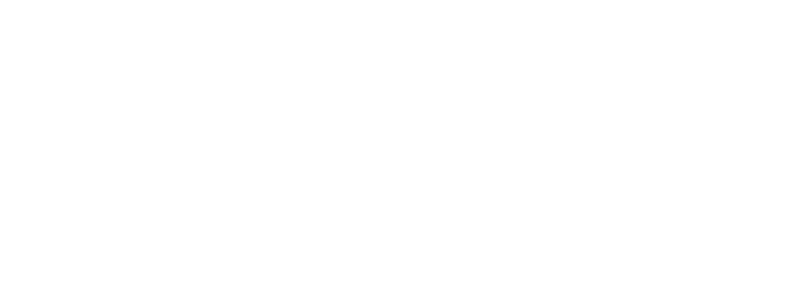
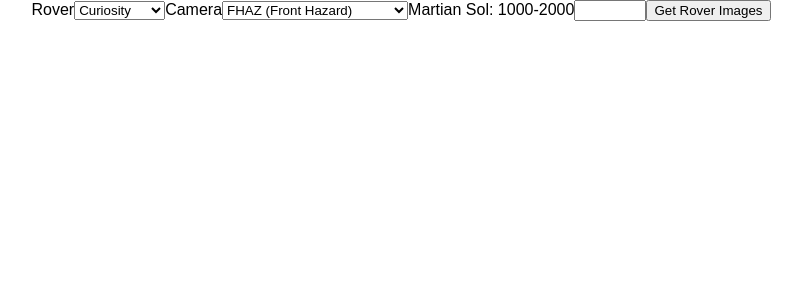
Before and after one commit to AryDavani/10.3-mars-rover, a React (Create React App) app: page / in a window 1280 px wide. Shown: the top 300 px of the page, without its empty margins (239-1041 px from the left). Built offline with nearby package versions, Linux system fonts and the light colour scheme.

Commit message:
added form

```diff
--- a/src/components/App.js
+++ b/src/components/App.js
@@ -1,10 +1,52 @@
 import React, { Component } from 'react';
 import '../styles/App.css';
 
+const API_KEY = "YsufMlmxBpbmZbBZ1ITvaOESX5ocgzaKBzVDnpTL";
+
+
 class App extends Component {
+  constructor(){
+    super();
+
+    this.state = {
+      rover: '',
+      camera: '',
+      sol: ''
+    }
+
+    let rover = this.state.rover;
+    let camera = this.state.camera;
+    let number = this.state.sol;
+
+    const IMG_URL = 'https://api.nasa.gov/mars-photos/api/v1/rovers/${rover}/photos?sol=${number}&camera=${camera}&api_key=${API_KEY}';
+  }
+
   render() {
     return (
-      <div className="App">
+      <div className="flex-center">
+
+        <form onSubmit={ this._handleSubmit }>
+
+          <label htmlFor="rover">Rover</label>
+          <select onChange={ this._handleChange } id="rover" value={ this.state.value }>
+            <option value="Curiosity">Curiosity</option>
+            <option value="Opportunity">Opportunity</option>
+            <option value="Spirit">Spirit</option>
+          </select>
+
+          <label htmlFor="camera">Camera</label>
+          <select onChange={ this._handleChange } id="camera" value={ this.state.value }>
+            <option value="fhaz">FHAZ (Front Hazard)</option>
+            <option value="rhaz">RHAZ (Rear Hazard)</option>
+            <option value="navcam">NAVCAM (Navigation Cam)</option>
+          </select>
+
+          <label htmlFor="sol">Martian Sol: 1000-2000</label>
+          <input type="number" onChange={ this._handleChange } max="2000" min="1000" value={ this.state.value }/>
+
+          <input type="submit" onChange={ this._handleChange} value="Get Rover Images" />
+        </form>
+
       </div>
     );
   }
--- a/src/styles/index.css
+++ b/src/styles/index.css
@@ -3,3 +3,8 @@
   padding: 0;
   font-family: sans-serif;
 }
+
+.flex-center {
+  display: flex;
+  justify-content: center;
+}
```
